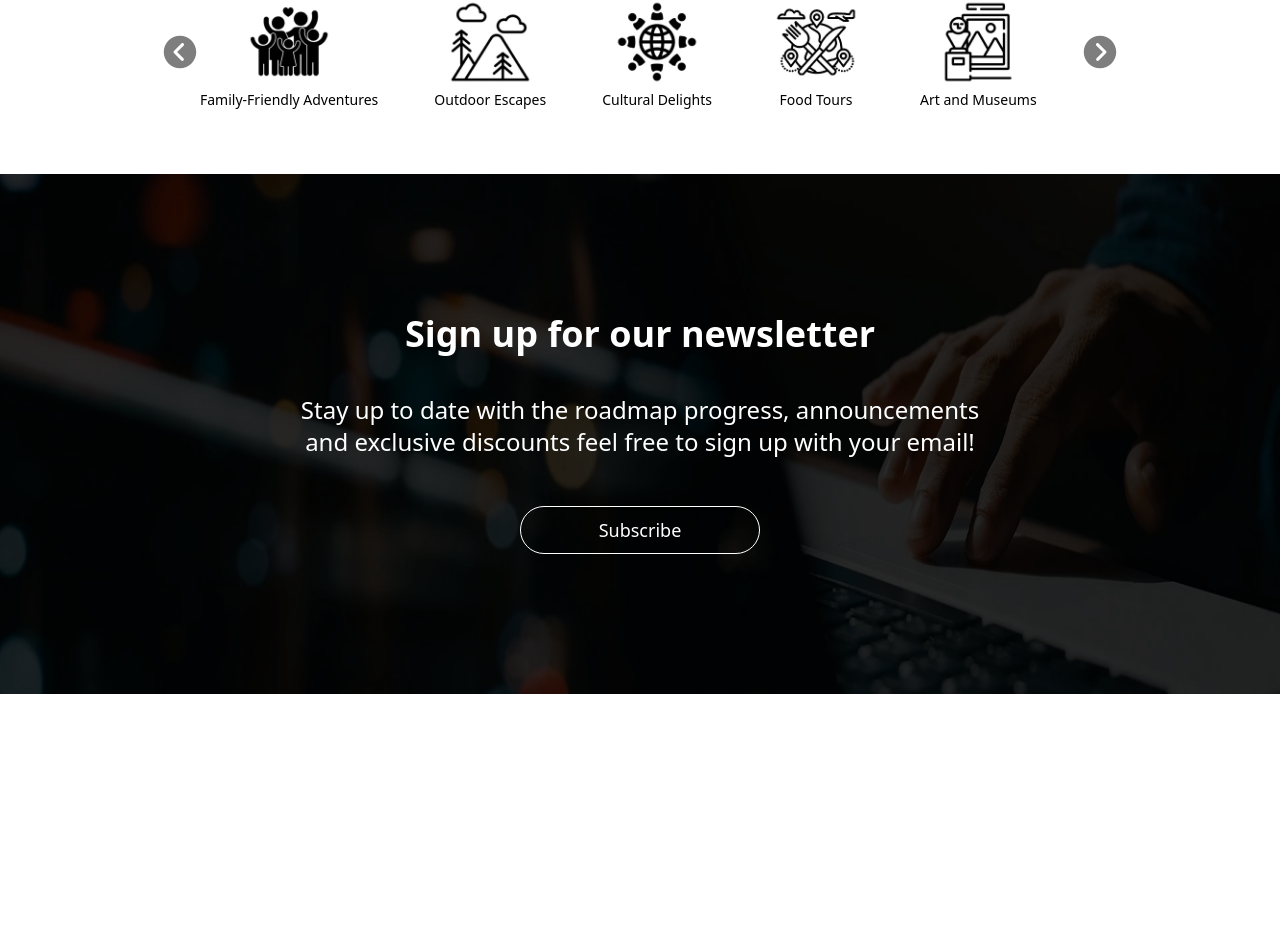
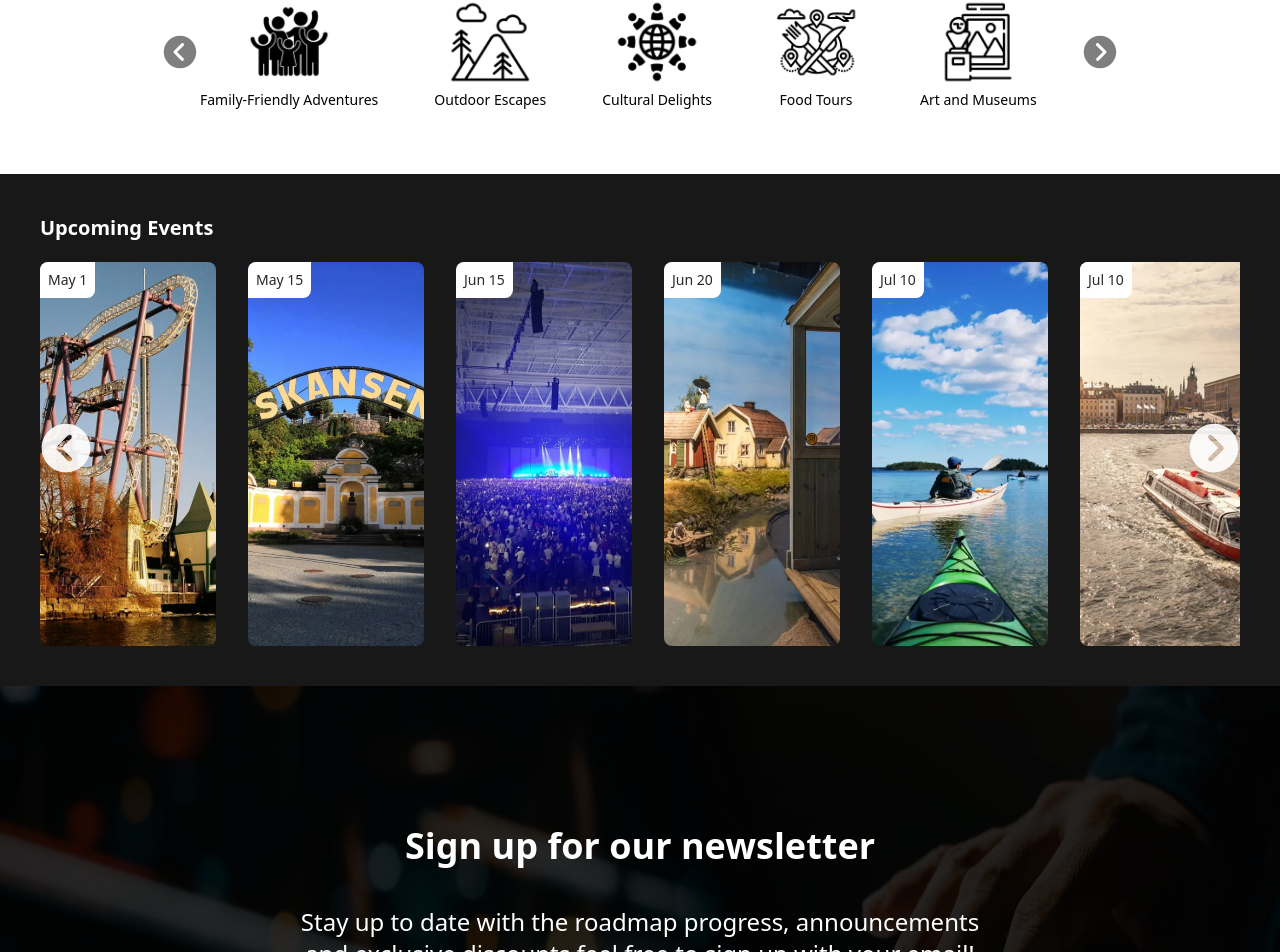
Before and after one commit to whobrowsesthewebg7/active-unity, a React (Vite) app: page / in a window 1280 px wide. Shown: the part 1278-2230 px from the top of the page. Before the commit the page ends 1972 px from the top, so only its background shows below. Built offline with nearby package versions, Linux system fonts and the light colour scheme.

Commit message:
added upcoming events

```diff
--- /dev/null
+++ b/src/components/UpcomingEvents/Event.jsx
@@ -0,0 +1,28 @@
+import styles from "./Event.module.css";
+import { BASENAME } from "../../constant";
+import moment from "moment";
+
+const Event = ({ event, posterView = false }) => {
+  const { title, poster, thumbnail, start_date } = event;
+
+  return (
+    <div className={styles.event}>
+      <b className={styles.event__date}>
+        {new Date(start_date).toLocaleDateString("en-US", {
+          day: "numeric",
+          month: "short",
+        })}
+      </b>
+      <img
+        className={styles.event__image}
+        src={`${BASENAME}${posterView ? poster : thumbnail}`}
+        alt={title}
+      ></img>
+      <div className={styles.event__mask}>
+        <h4>{title}</h4>
+      </div>
+    </div>
+  );
+};
+
+export default Event;
--- /dev/null
+++ b/src/components/UpcomingEvents/Event.module.css
@@ -0,0 +1,15 @@
+.event {
+  @apply h-96 w-44 relative;
+}
+
+.event__image {
+  @apply w-full h-full object-cover rounded-lg;
+}
+
+.event__mask {
+  @apply absolute w-full h-full top-0 left-0 flex justify-center items-end pb-6 text-white opacity-0 bg-zinc-800 p-2 text-center hover:opacity-80 duration-300;
+}
+
+.event__date {
+    @apply absolute text-zinc-800 bg-white p-2 z-10 font-thin text-sm rounded-tl-lg rounded-br-lg;
+}
--- /dev/null
+++ b/src/components/UpcomingEvents/UpcomingEvents.jsx
@@ -0,0 +1,63 @@
+import styles from "./UpcomingEvents.module.css";
+import { useState } from "react";
+import { Link } from "react-router-dom";
+import useActiveUnity from "../../hooks/useActiveUnity";
+import Event from "./Event.jsx";
+import {
+  IoIosArrowDropleftCircle,
+  IoIosArrowDroprightCircle,
+} from "react-icons/io";
+
+const UpcomingEvents = () => {
+  const { getUpcomingEvents } = useActiveUnity();
+  const [upcomingEvents] = useState(() => getUpcomingEvents(20));
+  const [castSliderId] = useState(
+    `slider-${Math.random().toString(36).substring(7)}`
+  );
+
+  const slideLeft = (sliderId) => {
+    const slider = document.getElementById(sliderId);
+    if (slider) {
+      slider.scrollLeft -= 500; // You can adjust the sliding distance
+    }
+  };
+
+  const slideRight = (sliderId) => {
+    const slider = document.getElementById(sliderId);
+    if (slider) {
+      slider.scrollLeft += 500; // You can adjust the sliding distance
+    }
+  };
+
+  return (
+    <section className={styles.upcoming_events}>
+      <h3>Upcoming Events</h3>
+      <IoIosArrowDropleftCircle
+          onClick={() => {
+            slideLeft(castSliderId);
+          }}
+          className={styles.upcoming_events__slider_left}
+          size={60}
+        />
+      <div className={styles.upcoming_events__container} id={castSliderId}>
+        {upcomingEvents.map((event, index) => {
+          const { id } = event;
+          return (
+            <Link key={id} to={`./event/${id}`}>
+              <Event event={event} posterView={index === 0 ? true : false} />
+            </Link>
+          );
+        })}
+      </div>
+      <IoIosArrowDroprightCircle
+          onClick={() => {
+            slideRight(castSliderId);
+          }}
+          className={styles.upcoming_events__slider_right}
+          size={60}
+        />
+    </section>
+  );
+};
+
+export default UpcomingEvents;
--- /dev/null
+++ b/src/components/UpcomingEvents/UpcomingEvents.module.css
@@ -0,0 +1,23 @@
+.upcoming_events {
+  @apply flex p-10 flex-col gap-5 bg-[#181818] relative;
+}
+
+.upcoming_events h3 {
+  @apply text-xl font-bold text-white;
+}
+
+.upcoming_events__container {
+  @apply flex flex-row gap-8 overflow-x-auto scroll-smooth;
+}
+
+.upcoming_events__container::-webkit-scrollbar {
+  @apply hidden;
+}
+
+.upcoming_events__slider_left {
+  @apply absolute bottom-52 left-9 text-white opacity-90 hover:scale-125 cursor-pointer duration-200 z-10 group-hover:block;
+}
+
+.upcoming_events__slider_right {
+  @apply absolute bottom-52 right-9 text-white opacity-90 hover:scale-125 cursor-pointer duration-200 z-10 group-hover:block;
+}
--- /dev/null
+++ b/src/components/UpcomingEvents/index.js
@@ -0,0 +1,3 @@
+import UpcomingEvents from "./UpcomingEvents.jsx";
+
+export default UpcomingEvents;
--- a/src/pages/Home/Home.jsx
+++ b/src/pages/Home/Home.jsx
@@ -5,6 +5,7 @@ import Subscription from "../../components/Subscription";
 import useActiveUnity from "../../hooks/useActiveUnity";
 import FeaturedActivities from "../../components/FeaturedActivities";
 import Categories from "../../components/Categories";
+import UpcomingEvents from "../../components/UpcomingEvents";
 
 const Home = () => {
   const {
@@ -35,6 +36,8 @@ const Home = () => {
       <Hero />
       <FeaturedActivities />
       <Categories />
+      {/* Upcoming Events */}
+      <UpcomingEvents />
       <Subscription />
     </>
   );
```
